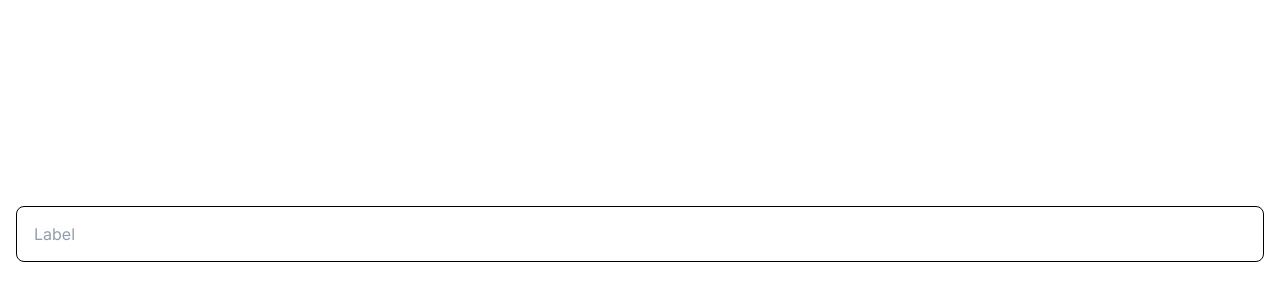
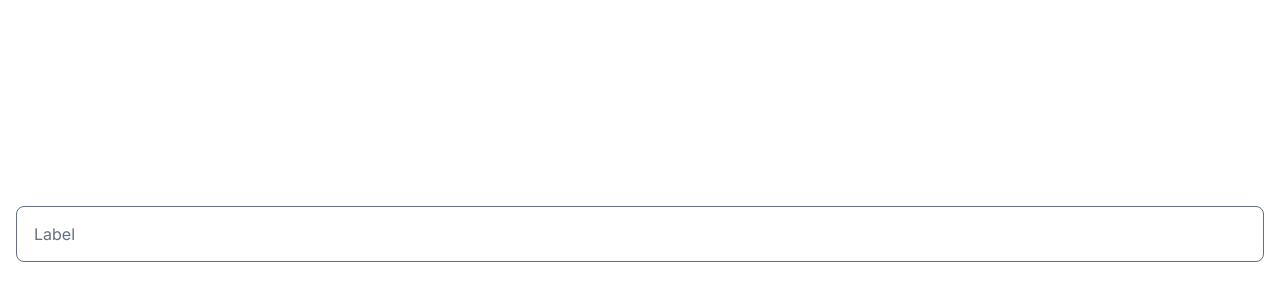
Before and after one commit to CodectiveOrg/pipelyze, a Next.js app: page / in a window 1280 px wide. Shown: the part 166-466 px from the top of the page. Built offline with nearby package versions, Linux system fonts and the light colour scheme.

Commit message:
style: change fieldset style when input is focused

```diff
--- a/src/components/text-field/text-field.component.tsx
+++ b/src/components/text-field/text-field.component.tsx
@@ -38,7 +38,7 @@ export default function TextFieldComponent(): ReactElement {
           Label
         </label>
         <input
-          className={clsx(styles.input,)}
+          className={clsx(styles.input)}
           onFocus={handleFocus}
           onBlur={handleBlur}
           value={value}
@@ -46,7 +46,7 @@ export default function TextFieldComponent(): ReactElement {
           // {...otherProps}
         />
 
-        <fieldset className={styles.fieldset}>
+        <fieldset className={clsx(styles.fieldset, (isActive && styles.fieldsetFocus))}>
           <legend className={styles.legend}>
             <span></span>
           </legend>
--- a/src/components/text-field/text-field.module.css
+++ b/src/components/text-field/text-field.module.css
@@ -14,19 +14,21 @@
   background: #fff;
   padding: 0 4px;
   font-size: 1rem;
-  color: var(--palette-text-disabled);
+  color: var(--palette-text-secondary);
   pointer-events: none;
   transform-origin: center;
   transform-origin: top left;
   transition: all 0.2s ease;
   z-index: 1;
-
 }
 
 .labelActive{
   position: absolute;
   top: -8px;
-  left: 12px;
+  left: 9px;
+  color: var(--palette-text-primary);
+  transform: scale(0.8);
+  transition: transform 0.3s ease;
 }
 
 .outlinedInput {
@@ -64,10 +66,17 @@
   pointer-events: none;
   margin: 0;
   border-radius: 8px;
-  box-sizing: border-box;
-  border: 1px solid black;
+  /* box-sizing: border-box; */
+  border:none;
   padding: 0 8px;
   white-space: nowrap;
+  border: 1px solid var(--palette-text-secondary);
+  transition: border 0.05s ease;
+}
+
+.fieldsetFocus{
+  border: 2px solid var(--palette-text-primary);
+  border-radius: 8px;
 }
 
 
```
